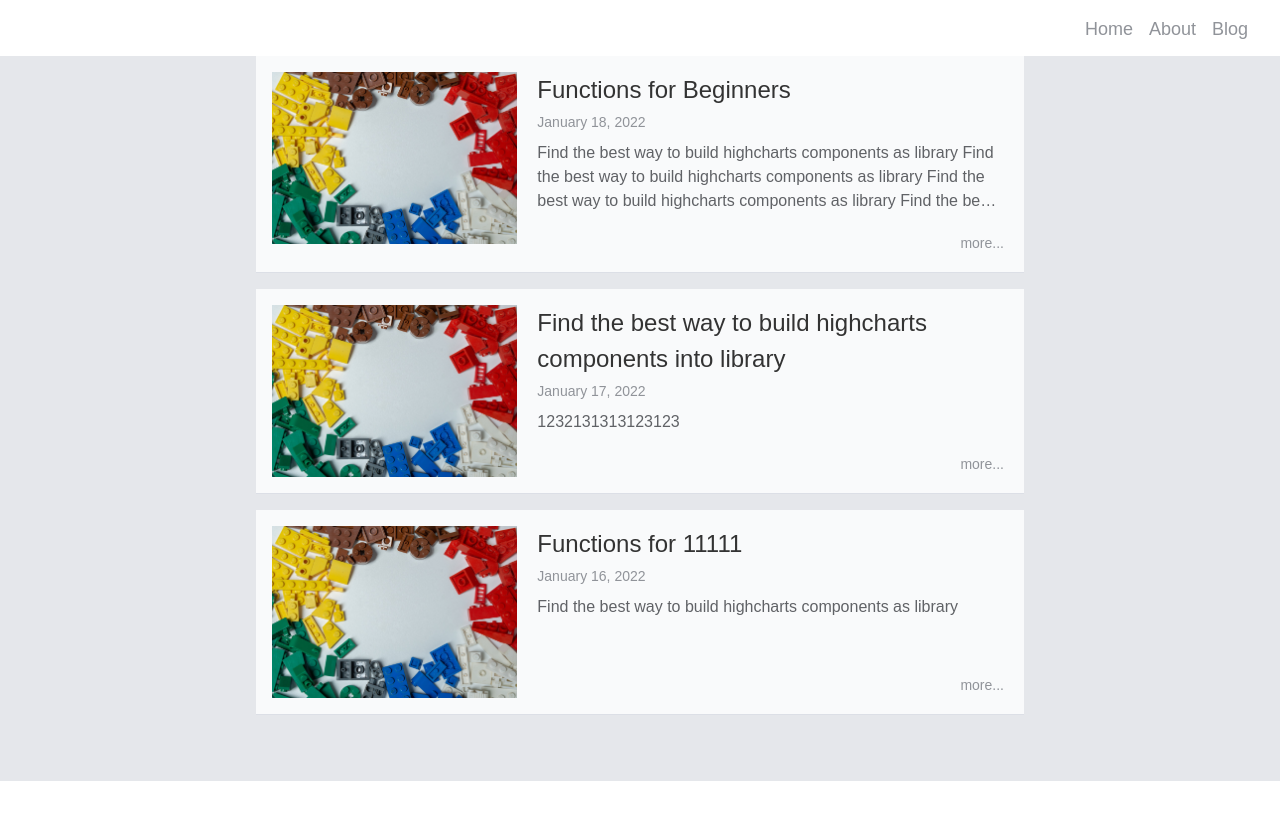
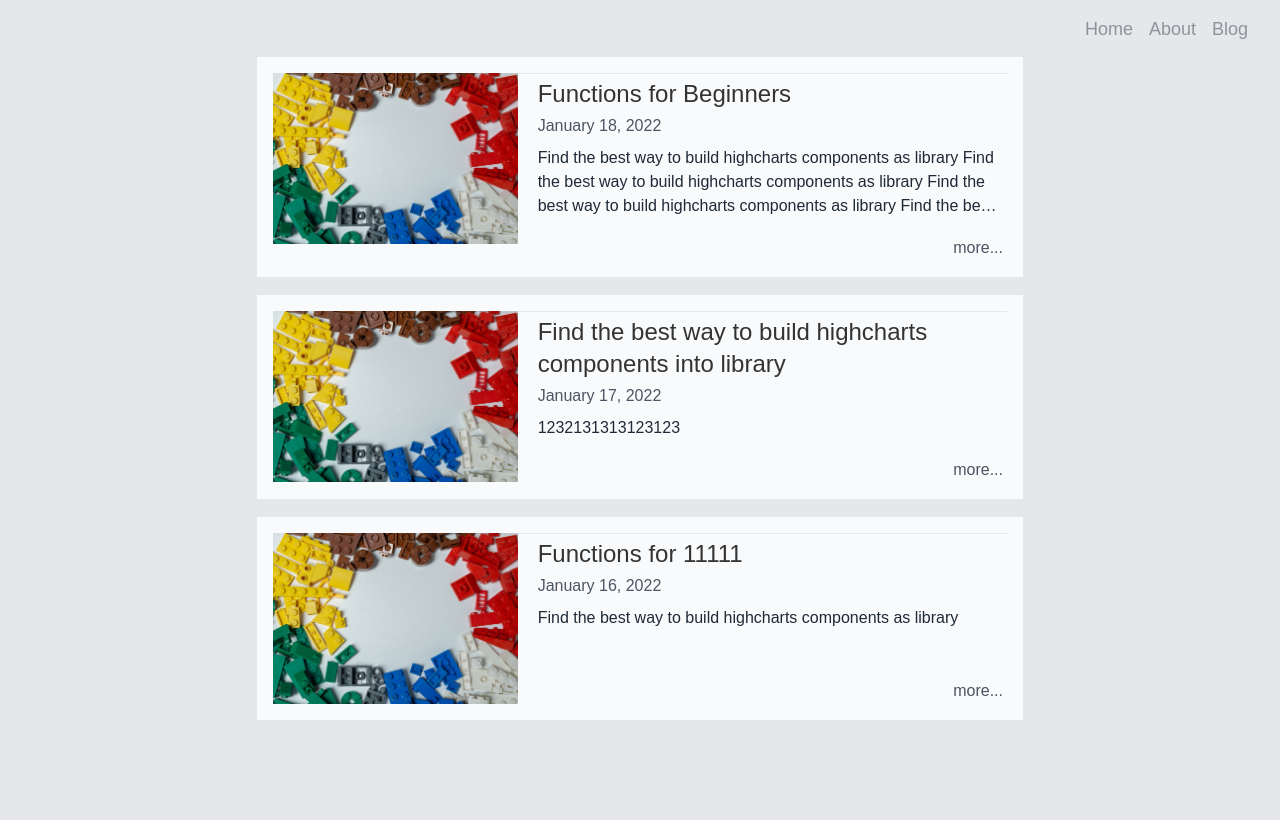
Before and after one commit to HiHiPoBang/smp-portfolio, a Next.js app: page /blog in a window 1280 px wide. Shown: the top 820 px of the page. Built offline with nearby package versions, Linux system fonts and the light colour scheme.

Commit message:
feat: modify layout with tailwind-styled-components

```diff
--- /dev/null
+++ b/components/H.tsx
@@ -0,0 +1,19 @@
+import tw from 'tailwind-styled-components';
+
+const H1 = tw.h1`
+  my-1
+  text-4xl
+  text-primary
+`;
+const H2 = tw.h2`
+  my-1
+  text-3xl
+  text-primary
+`;
+const H3 = tw.h3`
+  my-1
+  text-2xl
+  text-primary
+`;
+
+export { H1, H2, H3 };
--- a/components/HFonts/HFonts.tsx
+++ /dev/null
@@ -1,22 +0,0 @@
-import styled from 'styled-components';
-import { PRIMARY_FONT_COLOR, H1_FONT_SIZE, H2_FONT_SIZE, H3_FONT_SIZE } from '../stylesConfig';
-
-const H1 = styled.h1`
-  margin: 1rem 0;
-  width: 100%;
-  font-size: ${H1_FONT_SIZE};
-  font-weight: 300;
-  color: ${PRIMARY_FONT_COLOR};
-`;
-
-const H2 = styled.h2`
-  font-size: ${H2_FONT_SIZE};
-  color: ${PRIMARY_FONT_COLOR};
-`;
-
-const H3 = styled.h3`
-  font-size: ${H3_FONT_SIZE};
-  color: ${PRIMARY_FONT_COLOR};
-`;
-
-export { H1, H2, H3 };
--- a/components/Layout.tsx
+++ b/components/Layout.tsx
@@ -15,7 +15,7 @@ const Layout = ({ children, title = 'Welcome to Iris Blog' }: Props) => (
       <meta name="viewport" content="initial-scale=1.0, width=device-width" />
     </Head>
     <Header />
-    <main className="min-w-full bg-gray-200">{children}</main>
+    <main className="w-full h-fit min-h-screen bg-gray-200">{children}</main>
     <Footer />
   </>
 );
--- a/components/index.tsx
+++ b/components/index.tsx
@@ -1,7 +1,7 @@
 import Layout from './Layout';
 import Header from './Header';
 import Footer from './Footer';
-import { H1, H2, H3 } from './HFonts/HFonts';
+import { H1, H2, H3 } from './H';
 import BlogBanner from './BlogBanner';
 import MarkdownWrapper from './MarkdownWrapper';
 import SiteLink from './SiteLink';
--- a/package.json
+++ b/package.json
@@ -10,7 +10,7 @@
     "prepare": "husky install"
   },
   "dependencies": {
-    "@types/styled-components": "^5.1.19",
+    "@tailwindcss/line-clamp": "^0.3.1",
     "gray-matter": "^4.0.3",
     "next": "12.0.7",
     "ramda": "^0.28.0",
@@ -25,6 +25,7 @@
     "@types/node": "17.0.8",
     "@types/ramda": "^0.27.64",
     "@types/react": "17.0.38",
+    "@types/styled-components": "^5.1.21",
     "@typescript-eslint/eslint-plugin": "^5.9.1",
     "autoprefixer": "^10.4.2",
     "babel-plugin-styled-components": "^2.0.2",
@@ -35,6 +36,7 @@
     "next-mdx-remote": "^3.0.8",
     "postcss": "^8.4.5",
     "prettier": "^2.5.1",
+    "tailwind-styled-components": "^2.1.2",
     "tailwindcss": "^3.0.15",
     "typescript": "4.5.4"
   }
--- a/pages/blog/[slug].tsx
+++ b/pages/blog/[slug].tsx
@@ -39,8 +39,8 @@ const Post: NextPage<Props> = ({ metaData, mdxSource, prevPost, nextPost }: Prop
   };
   return (
     <Layout>
-      <div className="my-4 flex flex-col items-center">
-        <div className="md:w-full max-w-screen-lg">
+      <div className="py-14 flex flex-col items-center">
+        <div className="md:w-full max-w-screen-lg min-h-screen">
           <H1>{metaData.title}</H1>
           {renderBlogBanner(metaData)}
           <MarkdownWrapper>
--- a/pages/blog/index.tsx
+++ b/pages/blog/index.tsx
@@ -1,36 +1,11 @@
 import type { NextPage, GetServerSideProps } from 'next';
 import NextImage from 'next/image';
-import styled from 'styled-components';
-import {
-  REGULAR_FONT_COLOR,
-  PRIMARY_FONT_SIZE,
-  SECONDARY_FONT_COLOR,
-  REGULAR_FONT_SIZE,
-  BORDER_LIGHT_COLOR,
-} from '../../components/stylesConfig';
+import tw from 'tailwind-styled-components';
 import { getPosts } from '../../lib/api';
 import * as R from 'ramda';
 import { IPost } from '../../types/post';
 import { Layout, H3, SiteLink } from '../../components';
 
-const PostContainer = styled.div`
-  min-height: 200px;
-  border-bottom: 1px solid ${BORDER_LIGHT_COLOR};
-`;
-const Description = styled.p`
-  margin: 0.5rem 0 1rem 0;
-  display: -webkit-box;
-  -webkit-line-clamp: 3;
-  -webkit-box-orient: vertical;
-  overflow: hidden;
-  color: ${REGULAR_FONT_COLOR};
-  font-size: ${PRIMARY_FONT_SIZE};
-`;
-const FooterLabel = styled.label`
-  display: inline-block;
-  color: ${SECONDARY_FONT_COLOR};
-  font-size: ${REGULAR_FONT_SIZE};
-`;
 type Props = {
   posts: IPost[];
   total: number;
@@ -51,13 +26,10 @@ const Blog: NextPage<Props> = ({ posts, total, page, size }: Props) => {
   };
   return (
     <Layout>
-      <div className="mt-14 flex flex-col items-center">
+      <div className="pt-14 flex flex-col items-center">
         {posts.map((post) => (
-          <PostContainer
-            key={post.slug}
-            className="grid sm:grid-cols-12 grid-cols-1 mx-2 mb-4 md:w-full max-w-screen-md p-4 bg-gray-50"
-          >
-            <figure className="sm:col-span-4 mb-4 lg:mb-0 w-full">
+          <PostWrapper key={post.slug}>
+            <Thumbnail>
               <SiteLink herf={`/blog/${post.slug}`}>
                 <NextImage
                   src={post.metaData.thumbnailUrl}
@@ -67,18 +39,18 @@ const Blog: NextPage<Props> = ({ posts, total, page, size }: Props) => {
                   height="70px"
                 />
               </SiteLink>
-            </figure>
-            <section className="sm:col-span-8 flex flex-col h-full sm:pl-5 px-1">
+            </Thumbnail>
+            <Briefly>
               <SiteLink herf={`/blog/${post.slug}`}>
                 <H3 className="mb-1">{post.metaData.title}</H3>
               </SiteLink>
               <FooterLabel>{post.metaData.date}</FooterLabel>
-              <Description className="grow">{post.metaData.description}</Description>
+              <Description>{post.metaData.description}</Description>
               <SiteLink herf={`/blog/${post.slug}`}>
                 <FooterLabel className="w-full text-right">more...</FooterLabel>
               </SiteLink>
-            </section>
-          </PostContainer>
+            </Briefly>
+          </PostWrapper>
         ))}
         <div className="flex justify-between">
           {renderPagination(false)}
@@ -106,4 +78,48 @@ export const getServerSideProps: GetServerSideProps = async ({ query }) => {
     },
   };
 };
+const PostWrapper = tw.div`
+  grid
+  sm:grid-cols-12
+  grid-cols-1
+  mx-2
+  mb-4
+  md:w-full
+  max-w-screen-md
+  p-4
+  min-h-[200px]
+  border
+  divide-y
+  divide-gray-200
+  bg-gray-50
+`;
+const Thumbnail = tw.figure`
+  sm:col-span-4
+  mb-4
+  lg:mb-0
+  w-full
+`;
+const Briefly = tw.section`
+  sm:col-span-8
+  flex
+  flex-col
+  h-full
+  sm:pl-5
+  px-1
+`;
+const Description = tw.p`
+  grow
+  mt-2
+  mb-4
+  margin: 0.5rem 0 1rem 0;
+  line-clamp-3
+  text-gray-800
+  text-base
+`;
+const FooterLabel = tw.label`
+  inline-block
+  text-gray-600
+  text-base
+`;
+
 export default Blog;
--- a/pages/index.tsx
+++ b/pages/index.tsx
@@ -1,17 +1,16 @@
 import type { NextPage } from 'next';
 import NextImage from 'next/image';
+import tw from 'tailwind-styled-components';
 import { Layout } from '../components';
-import { H2 } from '../components';
+import { H2, H3 } from '../components';
 
 const Home: NextPage = () => {
   return (
     <Layout>
-      <div className="relative flex flex-col flex-start lg:items-end pb-16 w-full min-h-screen max-h-screen">
-        <section
-          className={`lg:fixed lg:left-24 xl:left-[12%] mt-14 w-full lg:w-1/5 xl:w-[15%] shadow-sm shadow-gray-200 bg-primary`}
-        >
-          <div className="flex flex-col items-center w-full h-auto pb-6">
-            <figure className="mb-6 lg:mb-0 w-full max-w-[400px] h-[300px] lg:h-auto p-0 lg:pt-4 overflow-hidden">
+      <ContentWrapper>
+        <UserInfoSection>
+          <UserAvatarBlock>
+            <AvatarFig>
               <NextImage
                 src="/assets/home/avatar.svg"
                 layout="responsive"
@@ -19,17 +18,71 @@ const Home: NextPage = () => {
                 width="100%"
                 height="100%"
               />
-            </figure>
+            </AvatarFig>
             <H2>Iris Pai</H2>
-            <p>Software Engineer</p>
-          </div>
-          <div className="w-full bg-gray-50">12312</div>
-        </section>
-        <section className="lg:my-14 lg:mr-24 xl:mr-[12%] w-full lg:w-7/12 min-h-screen bg-gray-50 shadow-sm shadow-gray-100"></section>
-        <section className="mr-24 xl:mr-[12%] w-full lg:w-7/12 min-h-screen bg-gray-50 shadow-sm shadow-gray-100"></section>
-      </div>
+            <H3>Software Engineer</H3>
+          </UserAvatarBlock>
+          <UserDetailInfoBlock>12312</UserDetailInfoBlock>
+        </UserInfoSection>
+        <ExperienceSection></ExperienceSection>
+        <ExperienceSection></ExperienceSection>
+      </ContentWrapper>
     </Layout>
   );
 };
+const ContentWrapper = tw.div`
+  flex
+  flex-col
+  flex-start
+  lg:items-end
+  pb-16
+  w-full
+`;
+const UserInfoSection = tw.section`
+  lg:fixed
+  lg:left-24
+  xl:left-[12%]
+  mt-14
+  w-full
+  lg:w-1/5
+  xl:w-[15%]
+  shadow-sm
+  shadow-gray-200
+  bg-primary
+`;
+const UserAvatarBlock = tw.div`
+  flex
+  flex-col
+  items-center
+  w-full
+  h-auto
+  pb-6
+`;
+const AvatarFig = tw.figure`
+  mb-6
+  lg:mb-0
+  w-full
+  max-w-[400px]
+  h-[300px]
+  lg:h-auto
+  p-0
+  lg:pt-4
+  overflow-hidden
+`;
+const UserDetailInfoBlock = tw.div`
+  w-full
+  bg-gray-50
+`;
+const ExperienceSection = tw.section`
+  lg:mt-14
+  lg:mr-24
+  xl:mr-[12%]
+  w-full
+  lg:w-7/12
+  min-h-screen
+  bg-gray-50
+  shadow-sm
+  shadow-gray-100
+`;
 
 export default Home;
--- a/tailwind.config.js
+++ b/tailwind.config.js
@@ -9,7 +9,10 @@ module.exports = {
         sans: ['Graphik', 'sans-serif'],
         serif: ['Merriweather', 'serif'],
       },
+      colors: {
+        primary: '#333333',
+      },
     },
   },
-  plugins: [],
+  plugins: [require('@tailwindcss/line-clamp')],
 };
```
Also changed, not shown: 1 other file (tests, documents, lock files or other folders).
